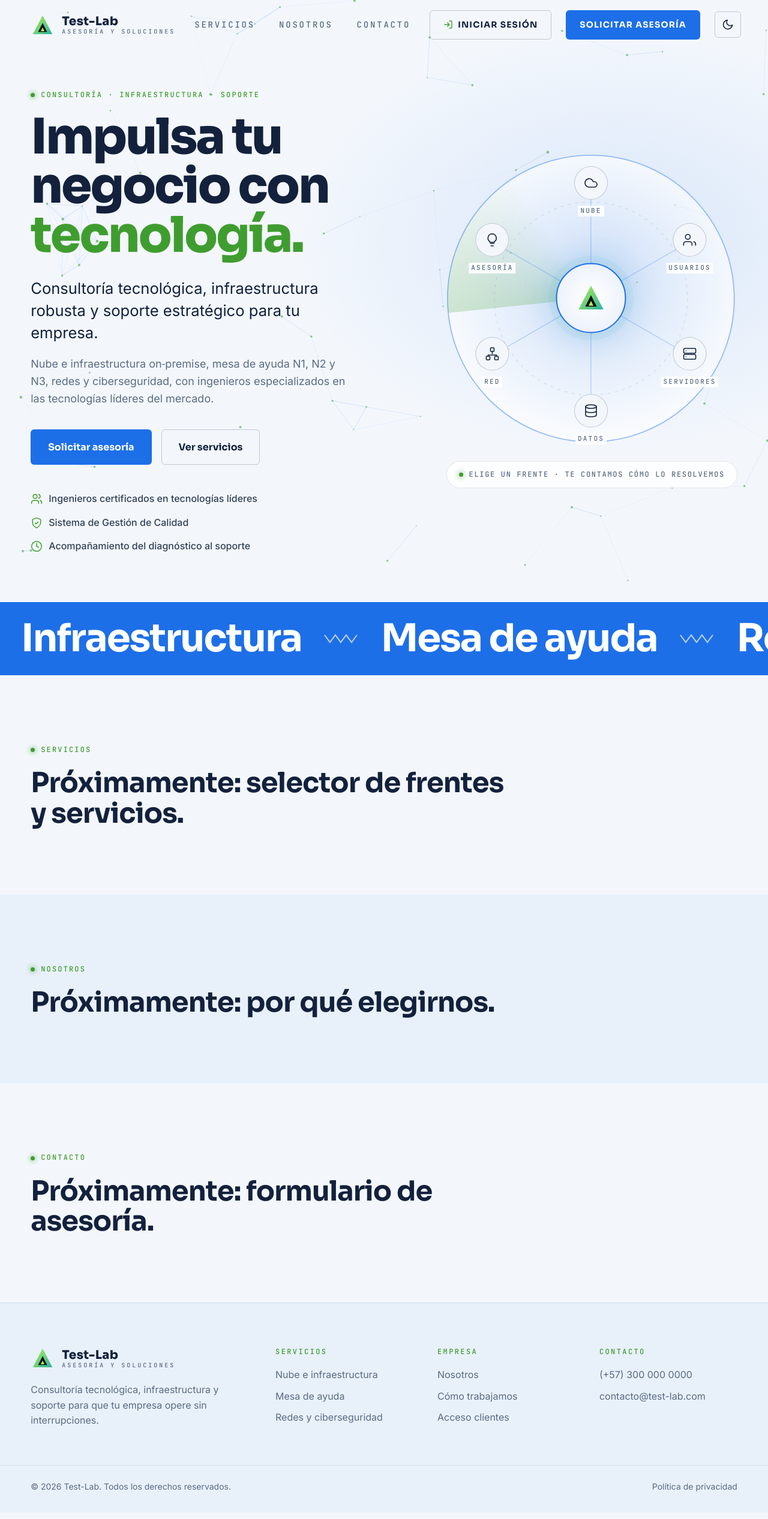
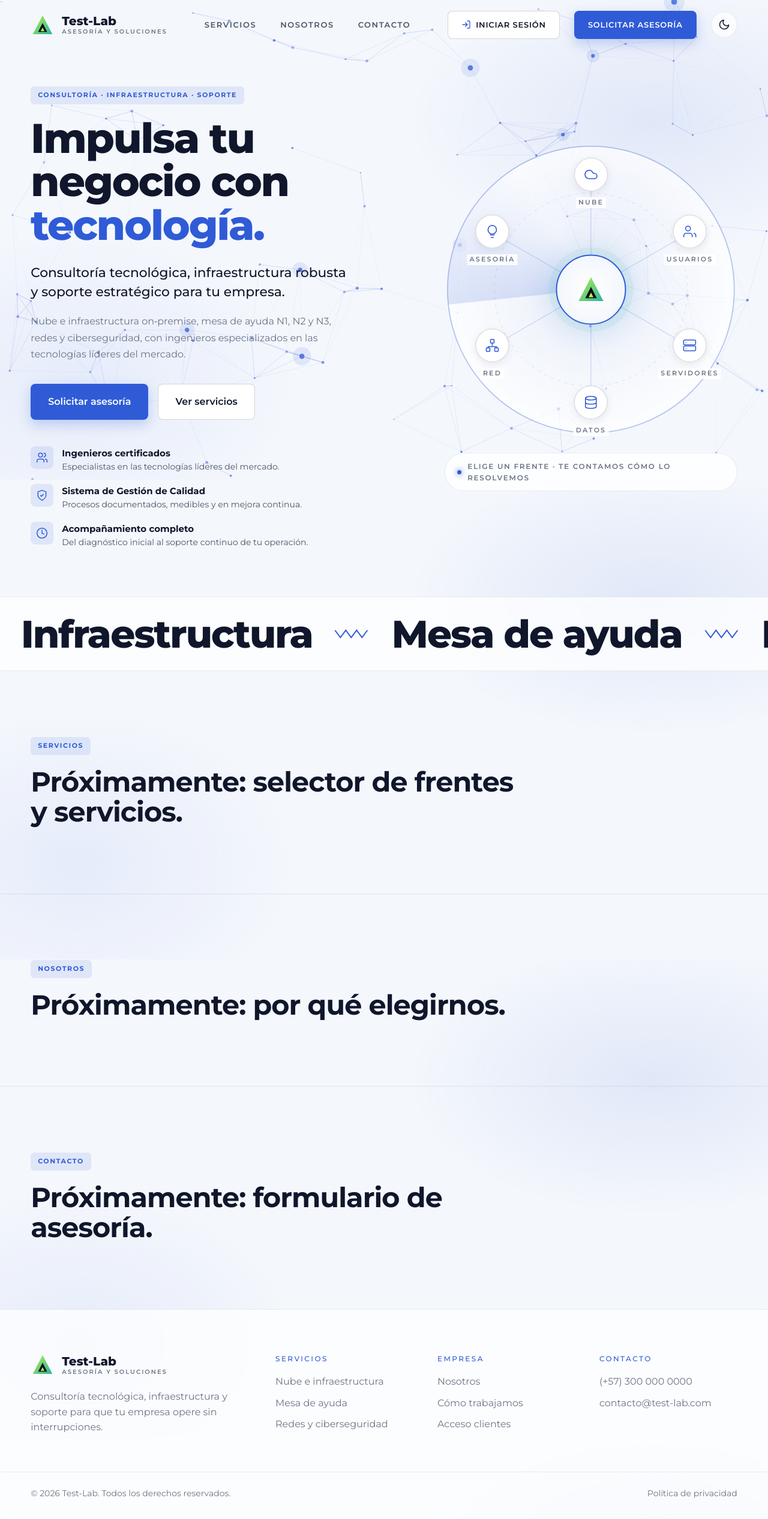
Before and after one commit to juan-sotelo1994/Pagina-Test, a Flask app: page / in a window 1280 px wide. Shown: the whole page at 60% size. Before the commit the page ends 2487 px from the top, so only its background shows below. Run offline with Flask 3, Linux system fonts and the light colour scheme; parts of the project's set-up code (start-up, migrations or seed data) failed here and were passed over.

Commit message:
Página principal con estilo limpio: red de nodos, Montserrat y azul rey
- Fondo claro con una red de nodos azul a pantalla completa (más densa,
  con nodos grandes con halo) y destellos suaves de color
- Tipografía Montserrat y azul rey #2f5bd7 como color principal
- Etiqueta tipo píldora sobre el título y características con ícono en
  un cuadrito, título en negrita y descripción
- Botones planos con esquinas suaves, menú más discreto, botón de tema
  en forma de píldora y franja de frentes clara con bordes finos
- El modo oscuro conserva el diseño anterior

Co-Authored-By: Claude Opus 5.5 <noreply@anthropic.com>

```diff
--- a/app/static/css/web.css
+++ b/app/static/css/web.css
@@ -4,40 +4,48 @@
 
 :root {
     /* Tema claro (por defecto): mismo esquema que el panel */
-    --bg: #f3f7fc;
-    --bg-alt: #e8f0fa;
+    --bg: #f4f7fc;
+    --bg-alt: #eef3fb;
     --surface: #ffffff;
-    --line: rgba(19, 33, 60, 0.10);
-    --line-strong: rgba(19, 33, 60, 0.22);
-    --text: #13213c;
-    --text-2: #334155;
-    --muted: #5b6b82;
-    --lime: #3f9d2f;
-    --teal: #1d6fe8;
-    --teal-dark: #1557c0;
+    --line: rgba(16, 22, 43, 0.08);
+    --line-strong: rgba(16, 22, 43, 0.18);
+    --text: #10162b;
+    --text-2: #4b5568;
+    --muted: #6b7487;
+    --lime: #2f5bd7;
+    --teal: #2f5bd7;
+    --teal-dark: #2449b3;
 
-    --header-bg: rgba(255, 255, 255, 0.9);
-    --glow: rgba(29, 111, 232, 0.12);
-    --footer-bg: #e8f0fa;
-    --label-bg: rgba(255, 255, 255, 0.85);
+    --header-bg: rgba(244, 247, 252, 0.85);
+    --glow: rgba(47, 91, 215, 0.10);
+    --footer-bg: rgba(255, 255, 255, 0.75);
+    --label-bg: rgba(255, 255, 255, 0.9);
     --caption-bg: rgba(255, 255, 255, 0.8);
-    --orbit-sweep: rgba(63, 157, 47, 0.22);
-    --orbit-fill: rgba(29, 111, 232, 0.10);
-    --orbit-fill-end: rgba(255, 255, 255, 0.6);
-    --orbit-ring: rgba(29, 111, 232, 0.45);
-    --orbit-spoke: rgba(29, 111, 232, 0.30);
+    --orbit-sweep: rgba(47, 91, 215, 0.16);
+    --orbit-fill: rgba(47, 91, 215, 0.06);
+    --orbit-fill-end: rgba(255, 255, 255, 0.7);
+    --orbit-ring: rgba(47, 91, 215, 0.35);
+    --orbit-spoke: rgba(47, 91, 215, 0.22);
     --core-1: #ffffff;
-    --core-2: #e6eefa;
-    --core-glow: rgba(29, 111, 232, 0.25);
-    --node-glow: rgba(63, 157, 47, 0.35);
+    --core-2: #eef3fb;
+    --core-glow: rgba(47, 91, 215, 0.22);
+    --node-glow: rgba(47, 91, 215, 0.30);
     --shadow-card: 0 24px 60px rgba(19, 33, 60, 0.14);
     /* Red de puntos del hero (canvas): "r, g, b" */
-    --net-line: 29, 111, 232;
-    --net-dot: 63, 157, 47;
+    --net-line: 47, 91, 215;
+    --net-dot: 47, 91, 215;
 
-    --font-title: 'Sora', system-ui, sans-serif;
-    --font-body: 'Inter', system-ui, sans-serif;
-    --font-mono: 'JetBrains Mono', ui-monospace, monospace;
+    --marquee-bg: rgba(255, 255, 255, 0.75);
+    --marquee-text: #10162b;
+    --marquee-sep: #2f5bd7;
+    --badge-bg: rgba(47, 91, 215, 0.10);
+    --tile-bg: rgba(47, 91, 215, 0.10);
+    --page-glow-1: rgba(47, 91, 215, 0.10);
+    --page-glow-2: rgba(120, 150, 240, 0.12);
+
+    --font-title: 'Montserrat', system-ui, sans-serif;
+    --font-body: 'Montserrat', system-ui, sans-serif;
+    --font-mono: 'Montserrat', system-ui, sans-serif;
 
     --radius: 10px;
     --header-h: 84px;
@@ -75,6 +83,13 @@
     --shadow-card: 0 30px 80px rgba(0, 0, 0, 0.45);
     --net-line: 43, 179, 163;
     --net-dot: 181, 240, 74;
+    --marquee-bg: #2bb3a3;
+    --marquee-text: #ffffff;
+    --marquee-sep: rgba(255, 255, 255, 0.7);
+    --badge-bg: rgba(181, 240, 74, 0.10);
+    --tile-bg: rgba(43, 179, 163, 0.15);
+    --page-glow-1: rgba(43, 179, 163, 0.10);
+    --page-glow-2: rgba(181, 240, 74, 0.05);
 }
 
 *,
@@ -582,8 +597,8 @@ a {
    ========================================================= */
 
 .marquee {
-    background: var(--teal);
-    color: #fff;
+    background: var(--marquee-bg);
+    color: var(--marquee-text);
     overflow: hidden;
     padding: 26px 0;
 }
@@ -618,7 +633,7 @@ a {
     width: 60px;
     height: 20px;
     fill: none;
-    stroke: rgba(255, 255, 255, 0.7);
+    stroke: var(--marquee-sep);
     stroke-width: 2;
     flex-shrink: 0;
 }
@@ -897,3 +912,236 @@ a {
     right: 16px;
     background: var(--surface);
 }
+
+
+/* =========================================================
+   Estilo de la página principal: red de nodos a pantalla
+   completa, etiquetas tipo píldora y características con íconos
+   ========================================================= */
+
+body {
+    background:
+        radial-gradient(ellipse 45% 40% at 85% 25%, var(--page-glow-1), transparent 70%),
+        radial-gradient(ellipse 40% 45% at 10% 80%, var(--page-glow-2), transparent 70%),
+        var(--bg);
+    background-attachment: fixed;
+}
+
+/* La red de nodos queda fija detrás de toda la página */
+.page-network {
+    position: fixed;
+    inset: 0;
+    width: 100%;
+    height: 100%;
+    z-index: 0;
+    pointer-events: none;
+}
+
+main,
+.site-footer {
+    position: relative;
+    z-index: 1;
+}
+
+.hero {
+    background: transparent;
+}
+
+.section,
+.section-alt {
+    background: transparent;
+}
+
+.section-alt {
+    border-top: 1px solid var(--line);
+    border-bottom: 1px solid var(--line);
+}
+
+/* Etiqueta tipo píldora sobre los títulos */
+.eyebrow {
+    padding: 6px 12px;
+    border-radius: 6px;
+    background: var(--badge-bg);
+    color: var(--teal);
+    font-size: 11px;
+    font-weight: 700;
+    letter-spacing: .14em;
+}
+
+.eyebrow .dot {
+    display: none;
+}
+
+[data-theme="dark"] .eyebrow {
+    color: var(--lime);
+}
+
+/* Títulos y textos */
+.hero h1 {
+    font-weight: 800;
+    font-size: clamp(40px, 5.4vw, 80px);
+    line-height: 1.05;
+    letter-spacing: -0.03em;
+}
+
+.hero-lead {
+    font-weight: 500;
+    font-size: clamp(18px, 1.7vw, 24px);
+}
+
+.hero-sub {
+    font-size: 16px;
+    line-height: 1.7;
+}
+
+/* Botones planos con esquinas suaves */
+.btn {
+    border-radius: 8px;
+    font-family: var(--font-body);
+    font-weight: 600;
+}
+
+.btn-primary {
+    box-shadow: 0 8px 20px rgba(47, 91, 215, 0.25);
+}
+
+[data-theme="dark"] .btn-primary {
+    box-shadow: none;
+}
+
+.btn-outline {
+    background: var(--surface);
+}
+
+.btn-outline:hover {
+    border-color: var(--teal);
+    color: var(--teal);
+}
+
+.btn-sm {
+    font-size: 13px;
+    letter-spacing: .06em;
+}
+
+/* Menú: Montserrat en mayúsculas, más discreto */
+.main-nav a {
+    font-size: 13px;
+    font-weight: 600;
+    letter-spacing: .12em;
+    color: var(--text-2);
+}
+
+.main-nav a:hover {
+    color: var(--teal);
+}
+
+.brand-name {
+    letter-spacing: 0;
+}
+
+.brand-tagline {
+    font-weight: 600;
+    letter-spacing: .2em;
+}
+
+.nav-phone {
+    font-weight: 600;
+    color: var(--text-2);
+}
+
+.nav-phone svg {
+    stroke: var(--teal);
+}
+
+/* Botón de tema en forma de píldora translúcida */
+.theme-toggle {
+    border-radius: 999px;
+    background: rgba(255, 255, 255, 0.72);
+    border-color: var(--line);
+}
+
+[data-theme="dark"] .theme-toggle {
+    background: rgba(255, 255, 255, 0.04);
+}
+
+/* Características con ícono en un cuadrito, título y descripción */
+.hero-points {
+    flex-direction: column;
+    flex-wrap: nowrap;
+    gap: 18px;
+    max-width: 560px;
+}
+
+.hero-points li {
+    align-items: flex-start;
+    gap: 14px;
+    font-weight: 400;
+}
+
+.hero-points .tile {
+    width: 38px;
+    height: 38px;
+    display: grid;
+    place-items: center;
+    flex-shrink: 0;
+    border-radius: 8px;
+    background: var(--tile-bg);
+}
+
+.hero-points svg {
+    width: 20px;
+    height: 20px;
+    stroke: var(--teal);
+}
+
+.hero-points strong {
+    display: block;
+    color: var(--text);
+    font-size: 15px;
+    font-weight: 700;
+}
+
+.hero-points small {
+    display: block;
+    color: var(--text-2);
+    font-size: 14px;
+    line-height: 1.5;
+}
+
+/* Franja de frentes: clara y con bordes finos */
+.marquee {
+    border-top: 1px solid var(--line);
+    border-bottom: 1px solid var(--line);
+    backdrop-filter: blur(6px);
+}
+
+.marquee-item {
+    font-weight: 800;
+}
+
+/* Diagrama: nodos blancos y etiquetas legibles sobre fondo claro */
+.node-icon {
+    background: var(--surface);
+    box-shadow: 0 4px 14px rgba(16, 22, 43, 0.08);
+}
+
+.node-icon svg {
+    stroke: var(--teal);
+}
+
+[data-theme="dark"] .node-icon {
+    box-shadow: none;
+}
+
+[data-theme="dark"] .node-icon svg {
+    stroke: var(--text);
+}
+
+.node-label,
+.orbit-caption {
+    font-weight: 600;
+}
+
+.site-footer {
+    backdrop-filter: blur(6px);
+}
--- a/app/templates/auth/login.html
+++ b/app/templates/auth/login.html
@@ -7,7 +7,7 @@
     <title>Iniciar sesión | {{ empresa.nombre }}</title>
     <link rel="preconnect" href="https://fonts.googleapis.com">
     <link rel="preconnect" href="https://fonts.gstatic.com" crossorigin>
-    <link href="https://fonts.googleapis.com/css2?family=Inter:wght@400;500;600&family=JetBrains+Mono:wght@500&family=Sora:wght@600;700;800&display=swap" rel="stylesheet">
+    <link href="https://fonts.googleapis.com/css2?family=Montserrat:wght@400;500;600;700;800&display=swap" rel="stylesheet">
     <link rel="icon" href="{{ url_for('static', filename='img/logo.svg') }}" type="image/svg+xml">
     <link rel="stylesheet" href="{{ url_for('static', filename='css/web.css') }}">
     <link rel="stylesheet" href="{{ url_for('static', filename='css/login.css') }}">
--- a/app/templates/web/base_web.html
+++ b/app/templates/web/base_web.html
@@ -9,7 +9,7 @@
     <!-- Google Fonts: Sora (títulos), Inter (texto), JetBrains Mono (etiquetas) -->
     <link rel="preconnect" href="https://fonts.googleapis.com">
     <link rel="preconnect" href="https://fonts.gstatic.com" crossorigin>
-    <link href="https://fonts.googleapis.com/css2?family=Inter:wght@400;500;600&family=JetBrains+Mono:wght@500&family=Sora:wght@600;700;800&display=swap" rel="stylesheet">
+    <link href="https://fonts.googleapis.com/css2?family=Montserrat:wght@400;500;600;700;800&display=swap" rel="stylesheet">
     <link rel="icon" href="{{ url_for('static', filename='img/logo.svg') }}" type="image/svg+xml">
     <link rel="stylesheet" href="{{ url_for('static', filename='css/web.css') }}">
     {% block extra_css %}{% endblock %}
@@ -18,6 +18,9 @@
 </head>
 
 <body>
+
+    <!-- Red de nodos de fondo (la dibuja web.js) -->
+    <canvas class="page-network" id="hero-network" aria-hidden="true"></canvas>
 
     <!-- Encabezado -->
     <header class="site-header" id="site-header">
--- a/app/templates/web/index.html
+++ b/app/templates/web/index.html
@@ -4,8 +4,6 @@
 
 <!-- Hero -->
 <section class="hero">
-    <canvas class="hero-network" id="hero-network" aria-hidden="true"></canvas>
-
     <div class="container hero-grid">
         <div class="hero-copy">
             <p class="eyebrow"><span class="dot"></span> Consultoría · Infraestructura · Soporte</p>
@@ -20,16 +18,16 @@
 
             <ul class="hero-points">
                 <li>
-                    <svg viewBox="0 0 24 24" aria-hidden="true"><path d="M16 21v-2a4 4 0 0 0-4-4H6a4 4 0 0 0-4 4v2"/><circle cx="9" cy="7" r="4"/><path d="M22 21v-2a4 4 0 0 0-3-3.9M16 3.1a4 4 0 0 1 0 7.8"/></svg>
-                    Ingenieros certificados en tecnologías líderes
+                    <span class="tile"><svg viewBox="0 0 24 24" aria-hidden="true"><path d="M16 21v-2a4 4 0 0 0-4-4H6a4 4 0 0 0-4 4v2"/><circle cx="9" cy="7" r="4"/><path d="M22 21v-2a4 4 0 0 0-3-3.9M16 3.1a4 4 0 0 1 0 7.8"/></svg></span>
+                    <span><strong>Ingenieros certificados</strong><small>Especialistas en las tecnologías líderes del mercado.</small></span>
                 </li>
                 <li>
-                    <svg viewBox="0 0 24 24" aria-hidden="true"><path d="M12 22s8-4 8-10V5l-8-3-8 3v7c0 6 8 10 8 10z"/><path d="m9 12 2 2 4-4"/></svg>
-                    Sistema de Gestión de Calidad
+                    <span class="tile"><svg viewBox="0 0 24 24" aria-hidden="true"><path d="M12 22s8-4 8-10V5l-8-3-8 3v7c0 6 8 10 8 10z"/><path d="m9 12 2 2 4-4"/></svg></span>
+                    <span><strong>Sistema de Gestión de Calidad</strong><small>Procesos documentados, medibles y en mejora continua.</small></span>
                 </li>
                 <li>
-                    <svg viewBox="0 0 24 24" aria-hidden="true"><circle cx="12" cy="12" r="10"/><path d="M12 6v6l4 2"/></svg>
-                    Acompañamiento del diagnóstico al soporte
+                    <span class="tile"><svg viewBox="0 0 24 24" aria-hidden="true"><circle cx="12" cy="12" r="10"/><path d="M12 6v6l4 2"/></svg></span>
+                    <span><strong>Acompañamiento completo</strong><small>Del diagnóstico inicial al soporte continuo de tu operación.</small></span>
                 </li>
             </ul>
         </div>
```
Also changed, not shown: app/static/js/web.js (+22 -10 lines).
